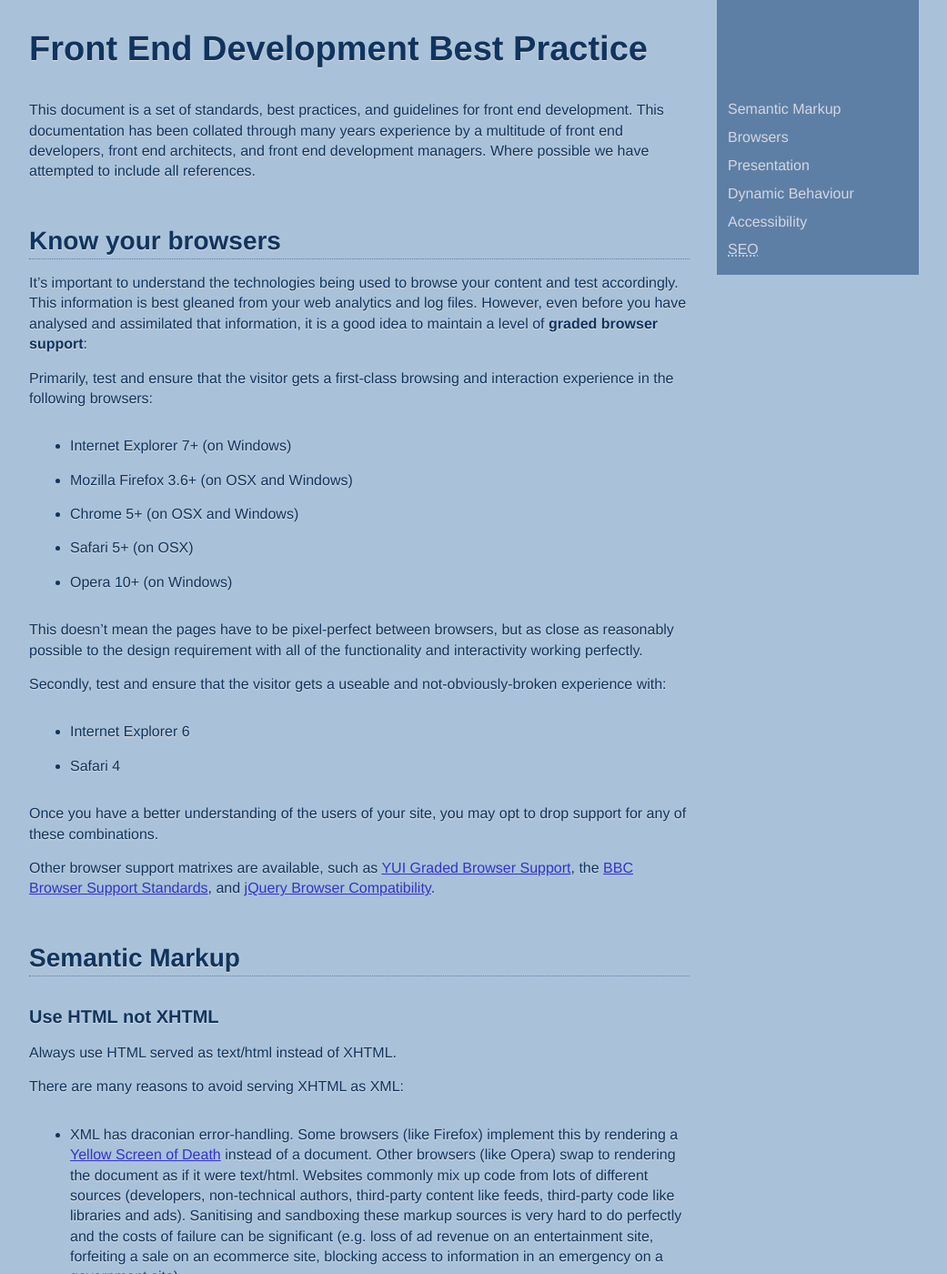
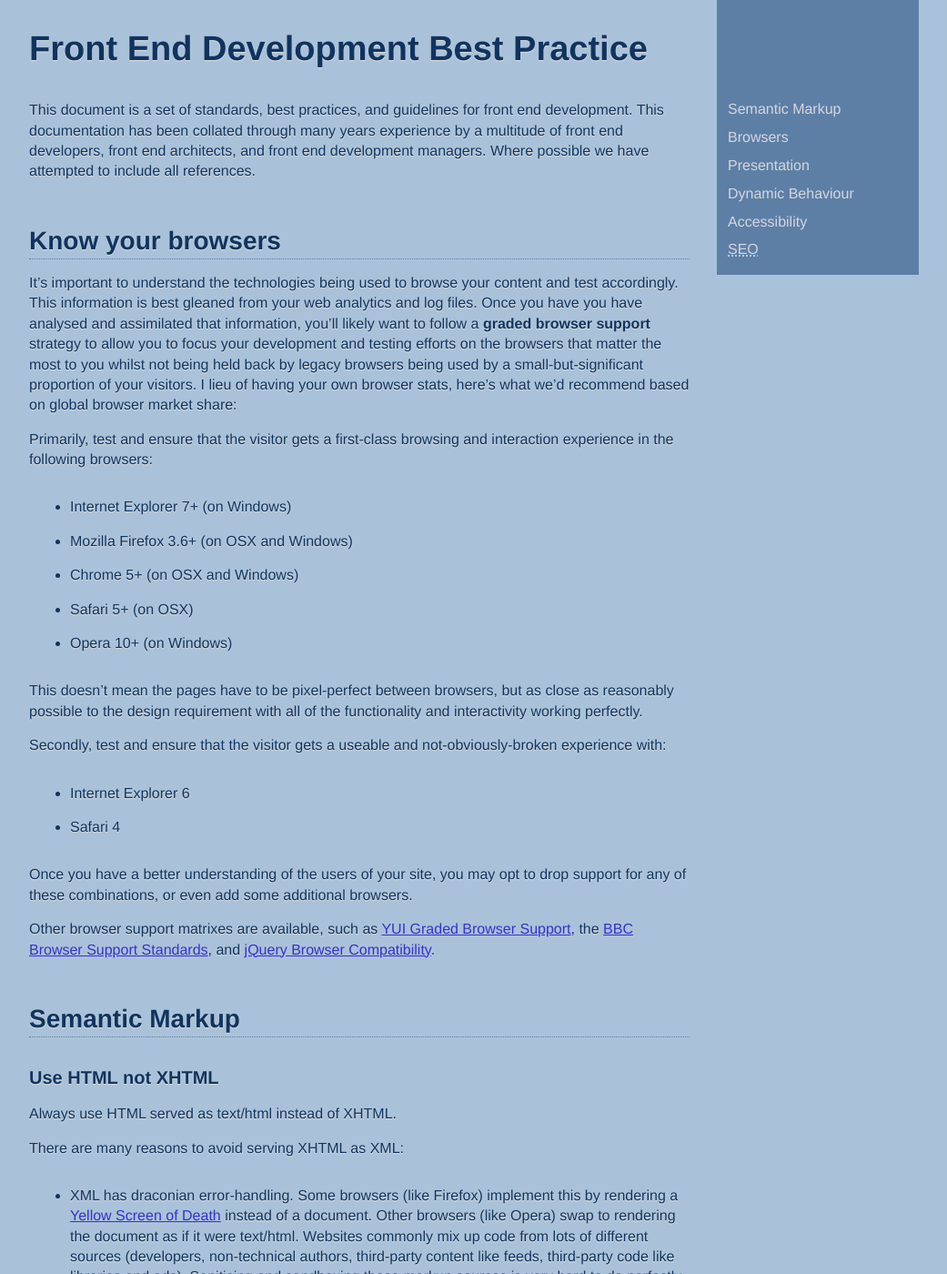
Before and after one commit to nefarioustim/front-end-development-best-practice, a Jekyll site: the page built from index.md, in a window 1280 px wide and 1400 px high. Shown: the whole window at 91% size, without its empty margins (119-1160 px from the left). Built offline with Jekyll 4.4.1, drawn with Linux system fonts in a browser that asks for light colours; Markdown is read by kramdown in place of the engine named in the settings.

Commit message:
Fixed up advice on graded browser support.

```diff
--- a/index.md
+++ b/index.md
@@ -13,7 +13,7 @@ front end development managers. Where possible we have attempted to include all
 
 <h2 id="browsers">Know your browsers</h2>
 
-It's important to understand the technologies being used to browse your content and test accordingly. This information is best gleaned from your web analytics and log files. However, even before you have analysed and assimilated that information, it is a good idea to maintain a level of **graded browser support**:
+It's important to understand the technologies being used to browse your content and test accordingly. This information is best gleaned from your web analytics and log files. Once you have you have analysed and assimilated that information, you'll likely want to follow a **graded browser support** strategy to allow you to focus your development and testing efforts on the browsers that matter the most to you whilst not being held back by legacy browsers being used by a small-but-significant proportion of your visitors. I lieu of having your own browser stats, here's what we'd recommend based on global browser market share:
 
 Primarily, test and ensure that the visitor gets a first-class browsing and interaction experience in the following browsers:
 
@@ -30,7 +30,7 @@ Secondly, test and ensure that the visitor gets a useable and not-obviously-brok
 * Internet Explorer 6
 * Safari 4
 
-Once you have a better understanding of the users of your site, you may opt to drop support for any of these combinations.
+Once you have a better understanding of the users of your site, you may opt to drop support for any of these combinations, or even add some additional browsers.
 
 Other browser support matrixes are available, such as [YUI Graded Browser Support](http://developer.yahoo.com/yui/articles/gbs/), the [BBC Browser Support Standards](http://www.bbc.co.uk/guidelines/futuremedia/technical/browser_support.shtml#support_table), and [jQuery Browser Compatibility](http://docs.jquery.com/Browser_compatibility).
 
```
